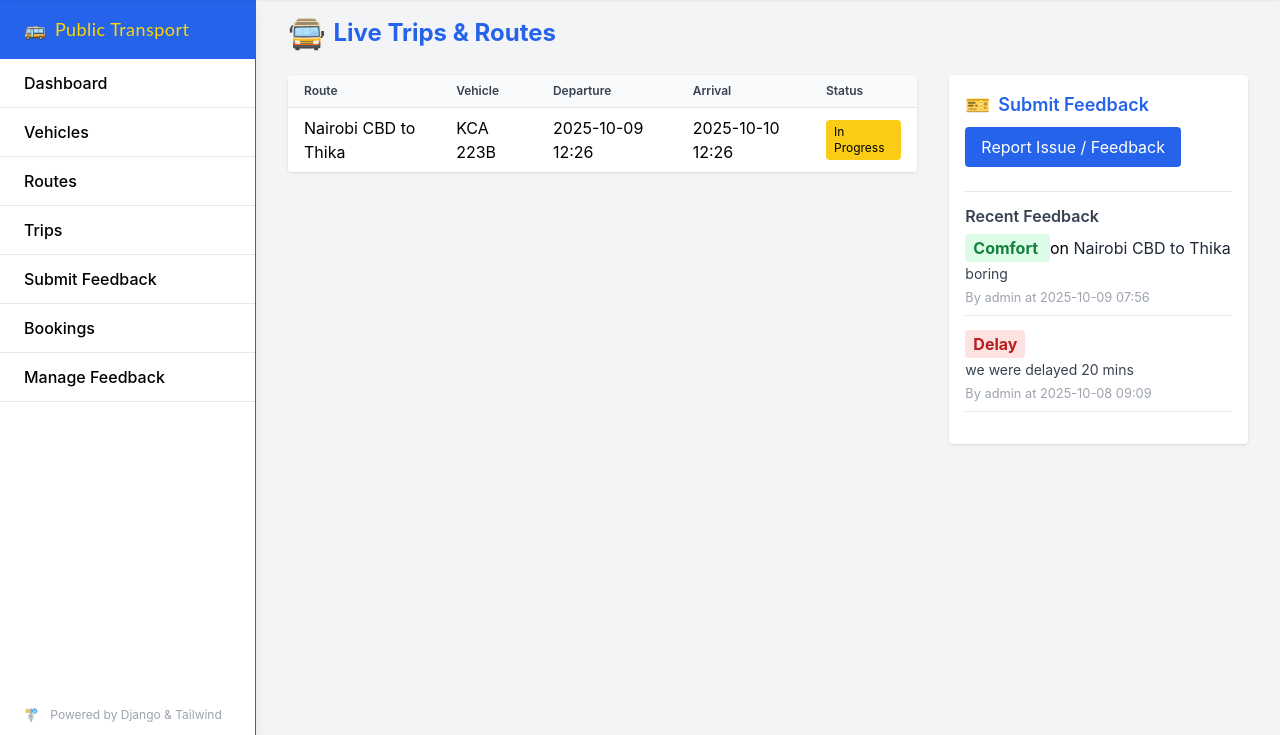
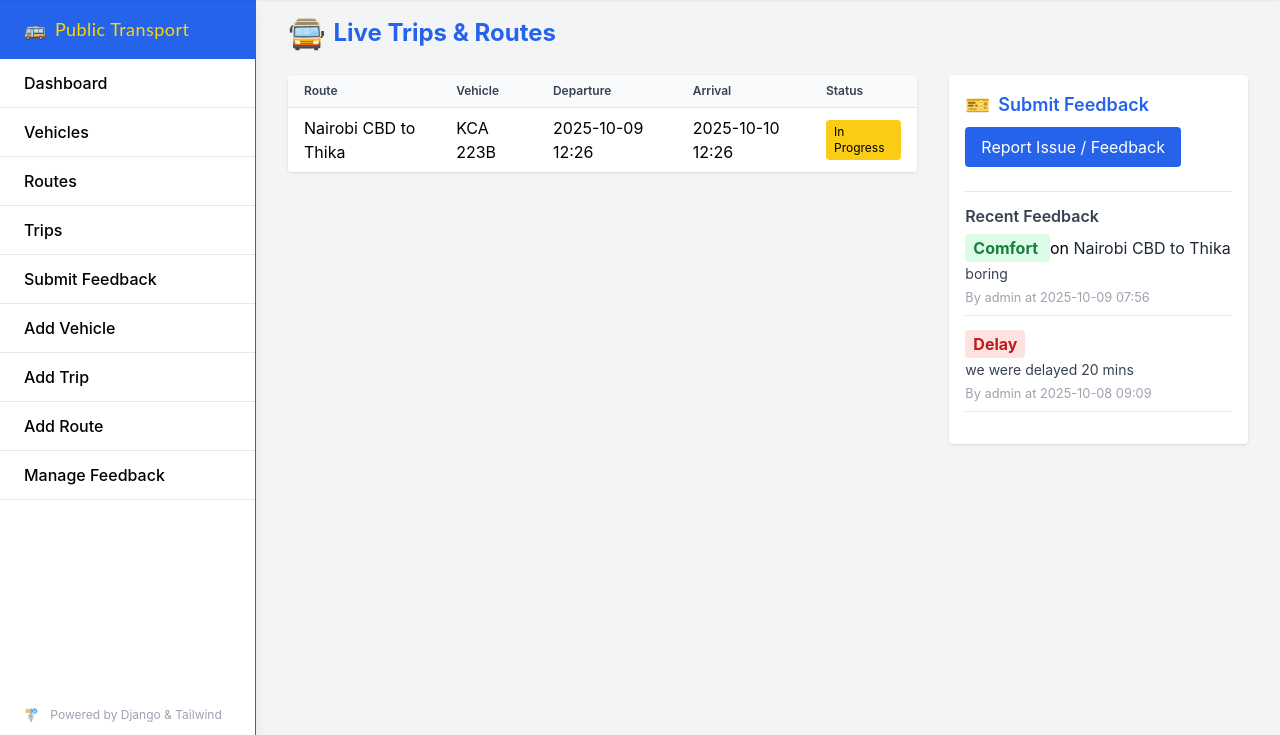
Before and after one commit to Muigai-Kiongo/public_transport, a Django app: page / in a window 1280 px wide. Shown: the part 65-800 px from the top of the page. Run offline with Django 5.2, Linux system fonts and the light colour scheme; a user stored in the database is signed in; data comes from the database, SQL or seed files in the repository; both versions use the stored data as it was after the commit; some libraries are stand-ins or nearby versions.

Commit message:
user restriction

```diff
--- a/public_transport/settings.py
+++ b/public_transport/settings.py
@@ -124,3 +124,8 @@ STATIC_URL = 'static/'
 # https://docs.djangoproject.com/en/5.1/ref/settings/#default-auto-field
 
 DEFAULT_AUTO_FIELD = 'django.db.models.BigAutoField'
+
+
+LOGIN_URL = 'login'
+LOGIN_REDIRECT_URL = '/'
+LOGOUT_REDIRECT_URL = 'login'
--- a/transport/templates/base.html
+++ b/transport/templates/base.html
@@ -40,7 +40,7 @@
             <a class="font-bold text-2xl tracking-wide font-display mr-8 hover:text-transport-yellow transition" href="{% url 'dashboard:dashboard' %}">
                 Transport Dashboard
             </a>
-            {% if user.is_authenticated %}
+            {% if user.is_authenticated and user.is_staff %}
                 <a href="{% url 'dashboard:analytics' %}" class="ml-4 hover:text-transport-yellow font-semibold transition">Analytics</a>
             {% endif %}
         </div>
@@ -75,8 +75,17 @@
         <a href="{% url 'dashboard:route-list' %}" class="py-3 px-6 hover:bg-transport-blue hover:text-white border-b font-medium transition">Routes</a>
         <a href="{% url 'dashboard:trip-list' %}" class="py-3 px-6 hover:bg-transport-blue hover:text-white border-b font-medium transition">Trips</a>
         <a href="{% url 'dashboard:feedback-create' %}" class="py-3 px-6 hover:bg-transport-blue hover:text-white border-b font-medium transition">Submit Feedback</a>
-        {% if user.is_authenticated %}
-            <a href="{% url 'dashboard:booking-list' %}" class="py-3 px-6 hover:bg-transport-blue hover:text-white border-b font-medium transition">Bookings</a>
+
+        {% if user.is_authenticated and not user.is_staff %}
+            <!-- Passenger Dashboard -->
+            <a href="{% url 'dashboard:booking-list' %}" class="py-3 px-6 hover:bg-transport-blue hover:text-white border-b font-medium transition">My Bookings</a>
+        {% endif %}
+
+        {% if user.is_authenticated and user.is_staff %}
+            <!-- Staff-only links -->
+            <a href="{% url 'dashboard:vehicle-add' %}" class="py-3 px-6 hover:bg-transport-blue hover:text-white border-b font-medium transition">Add Vehicle</a>
+            <a href="{% url 'dashboard:trip-add' %}" class="py-3 px-6 hover:bg-transport-blue hover:text-white border-b font-medium transition">Add Trip</a>
+            <a href="{% url 'dashboard:route-add' %}" class="py-3 px-6 hover:bg-transport-blue hover:text-white border-b font-medium transition">Add Route</a>
             <a href="{% url 'dashboard:feedback-list' %}" class="py-3 px-6 hover:bg-transport-blue hover:text-white border-b font-medium transition">Manage Feedback</a>
         {% endif %}
         <div class="mt-auto px-6 py-3 text-xs text-gray-400">
--- a/transport/templates/dashboard/dashboard.html
+++ b/transport/templates/dashboard/dashboard.html
@@ -16,6 +16,9 @@
                         <th class="px-4 py-2 text-left text-xs font-semibold text-gray-700">Departure</th>
                         <th class="px-4 py-2 text-left text-xs font-semibold text-gray-700">Arrival</th>
                         <th class="px-4 py-2 text-left text-xs font-semibold text-gray-700">Status</th>
+                        {% if user.is_authenticated and not user.is_staff %}
+                        <th class="px-4 py-2 text-left text-xs font-semibold text-gray-700">Action</th>
+                        {% endif %}
                     </tr>
                 </thead>
                 <tbody class="bg-white divide-y divide-gray-100">
@@ -36,10 +39,16 @@
                                 <span class="inline-block px-2 py-1 rounded bg-yellow-400 text-black text-xs">In Progress</span>
                             {% endif %}
                         </td>
+                        {% if user.is_authenticated and not user.is_staff %}
+                        <td class="px-4 py-2 whitespace-nowrap">
+                            <a href="{% url 'dashboard:trip-detail' trip.pk %}" class="text-blue-600 hover:underline mr-2">Details</a>
+                            <a href="{% url 'dashboard:booking-add' %}?trip={{ trip.pk }}" class="bg-blue-600 text-white px-3 py-1 rounded hover:bg-blue-700 transition font-semibold">Book</a>
+                        </td>
+                        {% endif %}
                     </tr>
                     {% empty %}
                     <tr>
-                        <td colspan="5" class="px-4 py-4 text-center text-gray-500">No trips available.</td>
+                        <td colspan="{% if user.is_authenticated and not user.is_staff %}6{% else %}5{% endif %}" class="px-4 py-4 text-center text-gray-500">No trips available.</td>
                     </tr>
                     {% endfor %}
                 </tbody>
--- a/transport/urls.py
+++ b/transport/urls.py
@@ -11,39 +11,42 @@ from .views import (
 app_name = 'dashboard'
 
 urlpatterns = [
+    # Dashboard (all logged-in)
     path('', DashboardView.as_view(), name='dashboard'),
+
+    # Analytics (staff only)
     path('analytics/', AnalyticsView.as_view(), name='analytics'),
 
     # Feedback
-    path('feedback/new/', FeedbackCreateView.as_view(), name='feedback-create'),
-    path('feedback/', FeedbackListView.as_view(), name='feedback-list'),
-    path('feedback/<int:pk>/resolve/', FeedbackUpdateView.as_view(), name='feedback-update'),
+    path('feedback/new/', FeedbackCreateView.as_view(), name='feedback-create'),  # submit feedback (passenger+staff)
+    path('feedback/', FeedbackListView.as_view(), name='feedback-list'),          # manage feedback (staff only)
+    path('feedback/<int:pk>/resolve/', FeedbackUpdateView.as_view(), name='feedback-update'),  # resolve feedback (staff only)
 
-    # Vehicles
-    path('vehicles/', VehicleListView.as_view(), name='vehicle-list'),
-    path('vehicles/<int:pk>/', VehicleDetailView.as_view(), name='vehicle-detail'),
-    path('vehicles/add/', VehicleCreateView.as_view(), name='vehicle-add'),
-    path('vehicles/<int:pk>/edit/', VehicleUpdateView.as_view(), name='vehicle-edit'),
-    path('vehicles/<int:pk>/delete/', VehicleDeleteView.as_view(), name='vehicle-delete'),
+    # Vehicles (view: all, manage: staff)
+    path('vehicles/', VehicleListView.as_view(), name='vehicle-list'),            # all users
+    path('vehicles/<int:pk>/', VehicleDetailView.as_view(), name='vehicle-detail'), # all users
+    path('vehicles/add/', VehicleCreateView.as_view(), name='vehicle-add'),       # staff only
+    path('vehicles/<int:pk>/edit/', VehicleUpdateView.as_view(), name='vehicle-edit'), # staff only
+    path('vehicles/<int:pk>/delete/', VehicleDeleteView.as_view(), name='vehicle-delete'), # staff only
 
-    # Trips
-    path('trips/', TripListView.as_view(), name='trip-list'),
-    path('trips/<int:pk>/', TripDetailView.as_view(), name='trip-detail'),
-    path('trips/add/', TripCreateView.as_view(), name='trip-add'),
-    path('trips/<int:pk>/edit/', TripUpdateView.as_view(), name='trip-edit'),
-    path('trips/<int:pk>/delete/', TripDeleteView.as_view(), name='trip-delete'),
+    # Trips (view: all, manage: staff)
+    path('trips/', TripListView.as_view(), name='trip-list'),                     # all users
+    path('trips/<int:pk>/', TripDetailView.as_view(), name='trip-detail'),        # all users
+    path('trips/add/', TripCreateView.as_view(), name='trip-add'),                # staff only
+    path('trips/<int:pk>/edit/', TripUpdateView.as_view(), name='trip-edit'),     # staff only
+    path('trips/<int:pk>/delete/', TripDeleteView.as_view(), name='trip-delete'), # staff only
 
-    # Routes
-    path('routes/', RouteListView.as_view(), name='route-list'),
-    path('routes/<int:pk>/', RouteDetailView.as_view(), name='route-detail'),
-    path('routes/add/', RouteCreateView.as_view(), name='route-add'),
-    path('routes/<int:pk>/edit/', RouteUpdateView.as_view(), name='route-edit'),
-    path('routes/<int:pk>/delete/', RouteDeleteView.as_view(), name='route-delete'),
+    # Routes (view: all, manage: staff)
+    path('routes/', RouteListView.as_view(), name='route-list'),                  # all users
+    path('routes/<int:pk>/', RouteDetailView.as_view(), name='route-detail'),     # all users
+    path('routes/add/', RouteCreateView.as_view(), name='route-add'),             # staff only
+    path('routes/<int:pk>/edit/', RouteUpdateView.as_view(), name='route-edit'),  # staff only
+    path('routes/<int:pk>/delete/', RouteDeleteView.as_view(), name='route-delete'), # staff only
 
-    # Bookings (client)
-    path('bookings/', BookingListView.as_view(), name='booking-list'),
-    path('bookings/<int:pk>/', BookingDetailView.as_view(), name='booking-detail'),
-    path('bookings/add/', BookingCreateView.as_view(), name='booking-add'),
-    path('bookings/<int:pk>/edit/', BookingUpdateView.as_view(), name='booking-edit'),
-    path('bookings/<int:pk>/delete/', BookingDeleteView.as_view(), name='booking-delete'),
+    # Bookings (passenger only)
+    path('bookings/', BookingListView.as_view(), name='booking-list'),            # passenger dashboard
+    path('bookings/<int:pk>/', BookingDetailView.as_view(), name='booking-detail'),# passenger only
+    path('bookings/add/', BookingCreateView.as_view(), name='booking-add'),       # passenger only
+    path('bookings/<int:pk>/edit/', BookingUpdateView.as_view(), name='booking-edit'), # passenger only
+    path('bookings/<int:pk>/delete/', BookingDeleteView.as_view(), name='booking-delete'), # passenger only
 ]
--- a/transport/views.py
+++ b/transport/views.py
@@ -6,22 +6,24 @@ from django.urls import reverse_lazy
 from django.shortcuts import redirect
 from .models import Trip, Feedback, Route, Vehicle, Booking
 from .forms import FeedbackForm
-from django.db import models
 
 # --- Permission Mixins ---
 class StaffRequiredMixin(UserPassesTestMixin):
     def test_func(self):
         return self.request.user.is_authenticated and self.request.user.is_staff
 
+class PassengerRequiredMixin(UserPassesTestMixin, LoginRequiredMixin):
+    def test_func(self):
+        return self.request.user.is_authenticated and not self.request.user.is_staff
+
 # --- Home/Dashboard ---
-class DashboardView(ListView):
+class DashboardView(LoginRequiredMixin, ListView):
     model = Trip
     template_name = 'dashboard/dashboard.html'
     context_object_name = 'trips'
     paginate_by = 20
 
     def get_queryset(self):
-        # Show upcoming and ongoing trips, ordered by scheduled_departure
         return Trip.objects.order_by('-scheduled_departure')[:20]
 
     def get_context_data(self, **kwargs):
@@ -32,7 +34,7 @@ class DashboardView(ListView):
         return context
 
 # --- Analytics (staff only) ---
-class AnalyticsView(StaffRequiredMixin, LoginRequiredMixin, TemplateView):
+class AnalyticsView(StaffRequiredMixin, TemplateView):
     template_name = 'dashboard/analytics.html'
 
     def get_context_data(self, **kwargs):
@@ -67,8 +69,7 @@ class FeedbackCreateView(LoginRequiredMixin, CreateView):
     success_url = reverse_lazy('dashboard:dashboard')
 
     def form_valid(self, form):
-        if self.request.user.is_authenticated:
-            form.instance.user = self.request.user
+        form.instance.user = self.request.user
         return super().form_valid(form)
 
 class FeedbackListView(StaffRequiredMixin, ListView):
@@ -83,7 +84,7 @@ class FeedbackUpdateView(StaffRequiredMixin, UpdateView):
     template_name = 'feedback/feedback_update.html'
     success_url = reverse_lazy('dashboard:feedback-list')
 
-# --- Vehicle CRUD (staff only for create/update/delete) ---
+# --- Vehicle Views ---
 class VehicleListView(LoginRequiredMixin, ListView):
     model = Vehicle
     template_name = 'dashboard/vehicle_list.html'
@@ -94,6 +95,7 @@ class VehicleDetailView(LoginRequiredMixin, DetailView):
     template_name = 'dashboard/vehicle_detail.html'
     context_object_name = 'vehicle'
 
+# Staff only for add/update/delete
 class VehicleCreateView(StaffRequiredMixin, CreateView):
     model = Vehicle
     fields = ['code', 'vehicle_type', 'capacity', 'active', 'assigned_routes']
@@ -111,7 +113,7 @@ class VehicleDeleteView(StaffRequiredMixin, DeleteView):
     template_name = 'dashboard/vehicle_confirm_delete.html'
     success_url = reverse_lazy('dashboard:vehicle-list')
 
-# --- Trip CRUD (staff only for create/update/delete) ---
+# --- Trip Views ---
 class TripListView(LoginRequiredMixin, ListView):
     model = Trip
     template_name = 'dashboard/trip_list.html'
@@ -122,6 +124,7 @@ class TripDetailView(LoginRequiredMixin, DetailView):
     template_name = 'dashboard/trip_detail.html'
     context_object_name = 'trip'
 
+# Staff only for add/update/delete
 class TripCreateView(StaffRequiredMixin, CreateView):
     model = Trip
     fields = ['route', 'vehicle', 'scheduled_departure', 'scheduled_arrival', 'timetable', 'available_seats']
@@ -139,7 +142,7 @@ class TripDeleteView(StaffRequiredMixin, DeleteView):
     template_name = 'dashboard/trip_confirm_delete.html'
     success_url = reverse_lazy('dashboard:trip-list')
 
-# --- Route CRUD (staff only for create/update/delete) ---
+# --- Route Views ---
 class RouteListView(LoginRequiredMixin, ListView):
     model = Route
     template_name = 'dashboard/route_list.html'
@@ -150,6 +153,7 @@ class RouteDetailView(LoginRequiredMixin, DetailView):
     template_name = 'dashboard/route_detail.html'
     context_object_name = 'route'
 
+# Staff only for add/update/delete
 class RouteCreateView(StaffRequiredMixin, CreateView):
     model = Route
     fields = ['name', 'code', 'description', 'active']
@@ -167,8 +171,8 @@ class RouteDeleteView(StaffRequiredMixin, DeleteView):
     template_name = 'dashboard/route_confirm_delete.html'
     success_url = reverse_lazy('dashboard:route-list')
 
-# --- Booking CRUD (all authenticated users) ---
-class BookingListView(LoginRequiredMixin, ListView):
+# --- Booking Views (passenger only) ---
+class BookingListView(PassengerRequiredMixin, ListView):
     model = Booking
     template_name = 'dashboard/booking_list.html'
     context_object_name = 'bookings'
@@ -176,7 +180,7 @@ class BookingListView(LoginRequiredMixin, ListView):
     def get_queryset(self):
         return Booking.objects.filter(user=self.request.user)
 
-class BookingDetailView(LoginRequiredMixin, DetailView):
+class BookingDetailView(PassengerRequiredMixin, DetailView):
     model = Booking
     template_name = 'dashboard/booking_detail.html'
     context_object_name = 'booking'
@@ -184,7 +188,7 @@ class BookingDetailView(LoginRequiredMixin, DetailView):
     def get_queryset(self):
         return Booking.objects.filter(user=self.request.user)
 
-class BookingCreateView(LoginRequiredMixin, CreateView):
+class BookingCreateView(PassengerRequiredMixin, CreateView):
     model = Booking
     fields = ['trip']
     template_name = 'dashboard/booking_form.html'
@@ -194,7 +198,7 @@ class BookingCreateView(LoginRequiredMixin, CreateView):
         form.instance.user = self.request.user
         return super().form_valid(form)
 
-class BookingUpdateView(LoginRequiredMixin, UpdateView):
+class BookingUpdateView(PassengerRequiredMixin, UpdateView):
     model = Booking
     fields = ['status']
     template_name = 'dashboard/booking_form.html'
@@ -203,7 +207,7 @@ class BookingUpdateView(LoginRequiredMixin, UpdateView):
     def get_queryset(self):
         return Booking.objects.filter(user=self.request.user)
 
-class BookingDeleteView(LoginRequiredMixin, DeleteView):
+class BookingDeleteView(PassengerRequiredMixin, DeleteView):
     model = Booking
     template_name = 'dashboard/booking_confirm_delete.html'
     success_url = reverse_lazy('dashboard:booking-list')
```
Also changed, not shown: accounts/views.py (+13 -14 lines), transport/templates/dashboard/route_list.html (+6 -2 lines), transport/templates/dashboard/trip_list.html (+9 -2 lines), transport/templates/dashboard/vehicle_list.html (+6 -2 lines), db.sqlite3.
